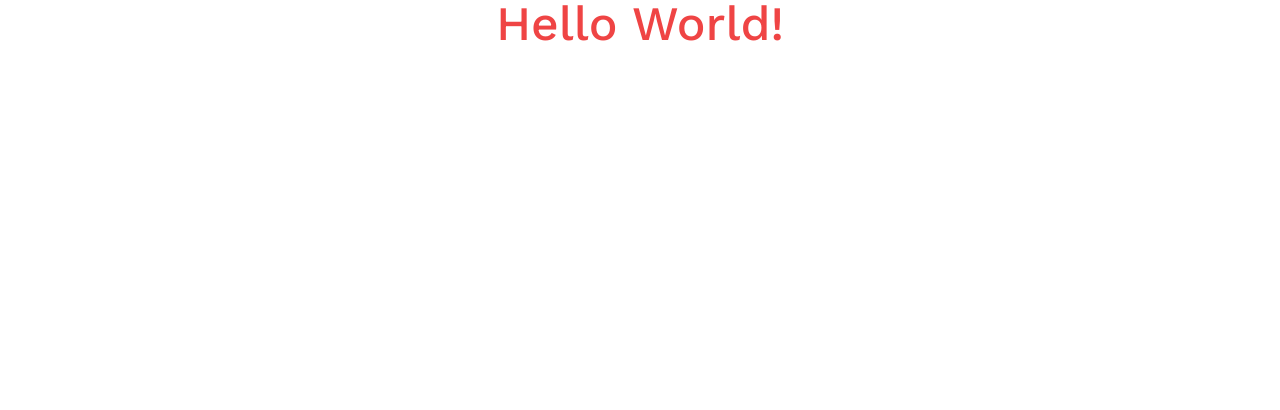
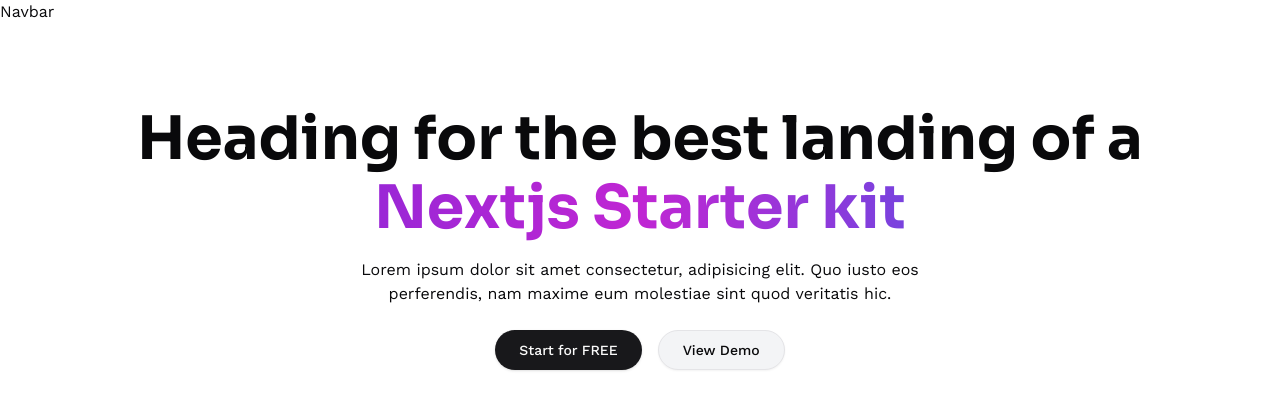
Before and after one commit to shaqeebakhtar/nextjs-saas-starter-kit, a Next.js app: page / in a window 1280 px wide. Shown: the top 410 px of the page. Built offline with nearby package versions, Linux system fonts and the light colour scheme.

Commit message:
basic refactor and start with the landing page

```diff
--- a/app/(auth)/_components/oauth-logins.tsx
+++ b/app/(auth)/_components/oauth-logins.tsx
@@ -1,6 +1,5 @@
 import { Icons } from '@/components/icons';
 import { Button } from '@/components/ui/button';
-import React from 'react';
 
 type OAuthLoginsProps = {
   googleVariant?:
--- a/app/(auth)/layout.tsx
+++ b/app/(auth)/layout.tsx
@@ -1,7 +1,7 @@
+import { FrameIcon } from 'lucide-react';
 import Image from 'next/image';
+import Link from 'next/link';
 import React from 'react';
-import { FrameIcon } from 'lucide-react';
-import Link from 'next/link';
 
 const AuthLayout = ({
   children,
@@ -15,9 +15,9 @@
           <FrameIcon className="w-5 h-5 text-primary" />
           Acme Inc
         </div>
-        <div className="h-full flex items-center justify-between">
+        <main className="h-full flex items-center justify-between">
           {children}
-        </div>
+        </main>
         <div className="flex flex-col sm:flex-row gap-2 items-center justify-between">
           <p className="text-xs text-muted-foreground">© 2024 Acme Inc</p>
           <div className="flex items-center gap-3 text-muted-foreground text-xs divide-x">
@@ -38,7 +38,7 @@
           </div>
         </div>
       </div>
-      <div className="hidden sm:block sm:col-span-2 overflow-hidden m-4 ml-0 bg-gray-200 rounded-lg">
+      <aside className="hidden sm:block sm:col-span-2 overflow-hidden m-4 ml-0 bg-gray-200 rounded-lg">
         <Image
           alt="App UI"
           draggable="false"
@@ -47,7 +47,7 @@
           src="/placeholder.svg"
           width="100"
         />
-      </div>
+      </aside>
     </div>
   );
 };
--- a/app/(auth)/login/page.tsx
+++ b/app/(auth)/login/page.tsx
@@ -1,10 +1,8 @@
-import { Icons } from '@/components/icons';
 import { Button } from '@/components/ui/button';
 import { Input } from '@/components/ui/input';
 import { MailIcon } from 'lucide-react';
 import { Metadata } from 'next';
 import Link from 'next/link';
-import React from 'react';
 import OAuthLogins from '../_components/oauth-logins';
 
 export const metadata: Metadata = {
--- a/app/(auth)/register/page.tsx
+++ b/app/(auth)/register/page.tsx
@@ -1,8 +1,5 @@
-import { Icons } from '@/components/icons';
-import { Button } from '@/components/ui/button';
 import { Metadata } from 'next';
 import Link from 'next/link';
-import React from 'react';
 import OAuthLogins from '../_components/oauth-logins';
 
 export const metadata: Metadata = {
--- /dev/null
+++ b/app/(home)/_components/navbar.tsx
@@ -0,0 +1,7 @@
+import React from 'react';
+
+const Navbar = () => {
+  return <div>Navbar</div>;
+};
+
+export default Navbar;
--- /dev/null
+++ b/app/(home)/page.tsx
@@ -0,0 +1,48 @@
+import { buttonVariants } from '@/components/ui/button';
+import { cn } from '@/lib/utils';
+import Link from 'next/link';
+import Navbar from './_components/navbar';
+
+const Home = () => {
+  return (
+    <>
+      <Navbar />
+      <main>
+        <section className="max-w-screen-xl w-full mx-auto py-10 px-3 lg:py-20 lg:px-16">
+          <h1 className="text-center font-title font-bold text-4xl leading-[1.15] md:text-6xl md:leading-[1.15]">
+            Heading for the best landing of a
+            <span className="bg-gradient-to-r from-violet-700 via-fuchsia-600 to-blue-600 bg-clip-text text-transparent block">
+              Nextjs Starter kit
+            </span>
+          </h1>
+          <p className="text-center mx-auto max-w-xl mt-4">
+            Lorem ipsum dolor sit amet consectetur, adipisicing elit. Quo iusto
+            eos perferendis, nam maxime eum molestiae sint quod veritatis hic.
+          </p>
+          <div className="flex items-center gap-4 mt-6 justify-center">
+            <Link
+              href="#"
+              className={cn(
+                buttonVariants({ variant: 'default' }),
+                'rounded-full px-6 h-10'
+              )}
+            >
+              Start for FREE
+            </Link>
+            <Link
+              href="#"
+              className={cn(
+                buttonVariants({ variant: 'outline' }),
+                'rounded-full px-6 h-10 transition-all bg-gray-100 hover:bg-gray-200'
+              )}
+            >
+              View Demo
+            </Link>
+          </div>
+        </section>
+      </main>
+    </>
+  );
+};
+
+export default Home;
--- a/app/page.tsx
+++ /dev/null
@@ -1,7 +0,0 @@
-export default function Home() {
-  return (
-    <main className="grid place-items-center">
-      <h1 className="text-destructive font-medium text-5xl">Hello World!</h1>
-    </main>
-  );
-}
--- /dev/null
+++ b/components/ui/navigation-menu.tsx
@@ -0,0 +1,128 @@
+import * as React from "react"
+import { ChevronDownIcon } from "@radix-ui/react-icons"
+import * as NavigationMenuPrimitive from "@radix-ui/react-navigation-menu"
+import { cva } from "class-variance-authority"
+
+import { cn } from "@/lib/utils"
+
+const NavigationMenu = React.forwardRef<
+  React.ElementRef<typeof NavigationMenuPrimitive.Root>,
+  React.ComponentPropsWithoutRef<typeof NavigationMenuPrimitive.Root>
+>(({ className, children, ...props }, ref) => (
+  <NavigationMenuPrimitive.Root
+    ref={ref}
+    className={cn(
+      "relative z-10 flex max-w-max flex-1 items-center justify-center",
+      className
+    )}
+    {...props}
+  >
+    {children}
+    <NavigationMenuViewport />
+  </NavigationMenuPrimitive.Root>
+))
+NavigationMenu.displayName = NavigationMenuPrimitive.Root.displayName
+
+const NavigationMenuList = React.forwardRef<
+  React.ElementRef<typeof NavigationMenuPrimitive.List>,
+  React.ComponentPropsWithoutRef<typeof NavigationMenuPrimitive.List>
+>(({ className, ...props }, ref) => (
+  <NavigationMenuPrimitive.List
+    ref={ref}
+    className={cn(
+      "group flex flex-1 list-none items-center justify-center space-x-1",
+      className
+    )}
+    {...props}
+  />
+))
+NavigationMenuList.displayName = NavigationMenuPrimitive.List.displayName
+
+const NavigationMenuItem = NavigationMenuPrimitive.Item
+
+const navigationMenuTriggerStyle = cva(
+  "group inline-flex h-9 w-max items-center justify-center rounded-md bg-background px-4 py-2 text-sm font-medium transition-colors hover:bg-accent hover:text-accent-foreground focus:bg-accent focus:text-accent-foreground focus:outline-none disabled:pointer-events-none disabled:opacity-50 data-[active]:bg-accent/50 data-[state=open]:bg-accent/50"
+)
+
+const NavigationMenuTrigger = React.forwardRef<
+  React.ElementRef<typeof NavigationMenuPrimitive.Trigger>,
+  React.ComponentPropsWithoutRef<typeof NavigationMenuPrimitive.Trigger>
+>(({ className, children, ...props }, ref) => (
+  <NavigationMenuPrimitive.Trigger
+    ref={ref}
+    className={cn(navigationMenuTriggerStyle(), "group", className)}
+    {...props}
+  >
+    {children}{" "}
+    <ChevronDownIcon
+      className="relative top-[1px] ml-1 h-3 w-3 transition duration-300 group-data-[state=open]:rotate-180"
+      aria-hidden="true"
+    />
+  </NavigationMenuPrimitive.Trigger>
+))
+NavigationMenuTrigger.displayName = NavigationMenuPrimitive.Trigger.displayName
+
+const NavigationMenuContent = React.forwardRef<
+  React.ElementRef<typeof NavigationMenuPrimitive.Content>,
+  React.ComponentPropsWithoutRef<typeof NavigationMenuPrimitive.Content>
+>(({ className, ...props }, ref) => (
+  <NavigationMenuPrimitive.Content
+    ref={ref}
+    className={cn(
+      "left-0 top-0 w-full data-[motion^=from-]:animate-in data-[motion^=to-]:animate-out data-[motion^=from-]:fade-in data-[motion^=to-]:fade-out data-[motion=from-end]:slide-in-from-right-52 data-[motion=from-start]:slide-in-from-left-52 data-[motion=to-end]:slide-out-to-right-52 data-[motion=to-start]:slide-out-to-left-52 md:absolute md:w-auto ",
+      className
+    )}
+    {...props}
+  />
+))
+NavigationMenuContent.displayName = NavigationMenuPrimitive.Content.displayName
+
+const NavigationMenuLink = NavigationMenuPrimitive.Link
+
+const NavigationMenuViewport = React.forwardRef<
+  React.ElementRef<typeof NavigationMenuPrimitive.Viewport>,
+  React.ComponentPropsWithoutRef<typeof NavigationMenuPrimitive.Viewport>
+>(({ className, ...props }, ref) => (
+  <div className={cn("absolute left-0 top-full flex justify-center")}>
+    <NavigationMenuPrimitive.Viewport
+      className={cn(
+        "origin-top-center relative mt-1.5 h-[var(--radix-navigation-menu-viewport-height)] w-full overflow-hidden rounded-md border bg-popover text-popover-foreground shadow data-[state=open]:animate-in data-[state=closed]:animate-out data-[state=closed]:zoom-out-95 data-[state=open]:zoom-in-90 md:w-[var(--radix-navigation-menu-viewport-width)]",
+        className
+      )}
+      ref={ref}
+      {...props}
+    />
+  </div>
+))
+NavigationMenuViewport.displayName =
+  NavigationMenuPrimitive.Viewport.displayName
+
+const NavigationMenuIndicator = React.forwardRef<
+  React.ElementRef<typeof NavigationMenuPrimitive.Indicator>,
+  React.ComponentPropsWithoutRef<typeof NavigationMenuPrimitive.Indicator>
+>(({ className, ...props }, ref) => (
+  <NavigationMenuPrimitive.Indicator
+    ref={ref}
+    className={cn(
+      "top-full z-[1] flex h-1.5 items-end justify-center overflow-hidden data-[state=visible]:animate-in data-[state=hidden]:animate-out data-[state=hidden]:fade-out data-[state=visible]:fade-in",
+      className
+    )}
+    {...props}
+  >
+    <div className="relative top-[60%] h-2 w-2 rotate-45 rounded-tl-sm bg-border shadow-md" />
+  </NavigationMenuPrimitive.Indicator>
+))
+NavigationMenuIndicator.displayName =
+  NavigationMenuPrimitive.Indicator.displayName
+
+export {
+  navigationMenuTriggerStyle,
+  NavigationMenu,
+  NavigationMenuList,
+  NavigationMenuItem,
+  NavigationMenuContent,
+  NavigationMenuTrigger,
+  NavigationMenuLink,
+  NavigationMenuIndicator,
+  NavigationMenuViewport,
+}
--- a/package.json
+++ b/package.json
@@ -16,6 +16,7 @@
   "dependencies": {
     "@auth/prisma-adapter": "^2.4.2",
     "@prisma/client": "^5.18.0",
+    "@radix-ui/react-navigation-menu": "^1.2.0",
     "@radix-ui/react-slot": "^1.1.0",
     "class-variance-authority": "^0.7.0",
     "clsx": "^2.1.1",
```
Also changed, not shown: 1 other file (tests, documents, lock files or other folders).
